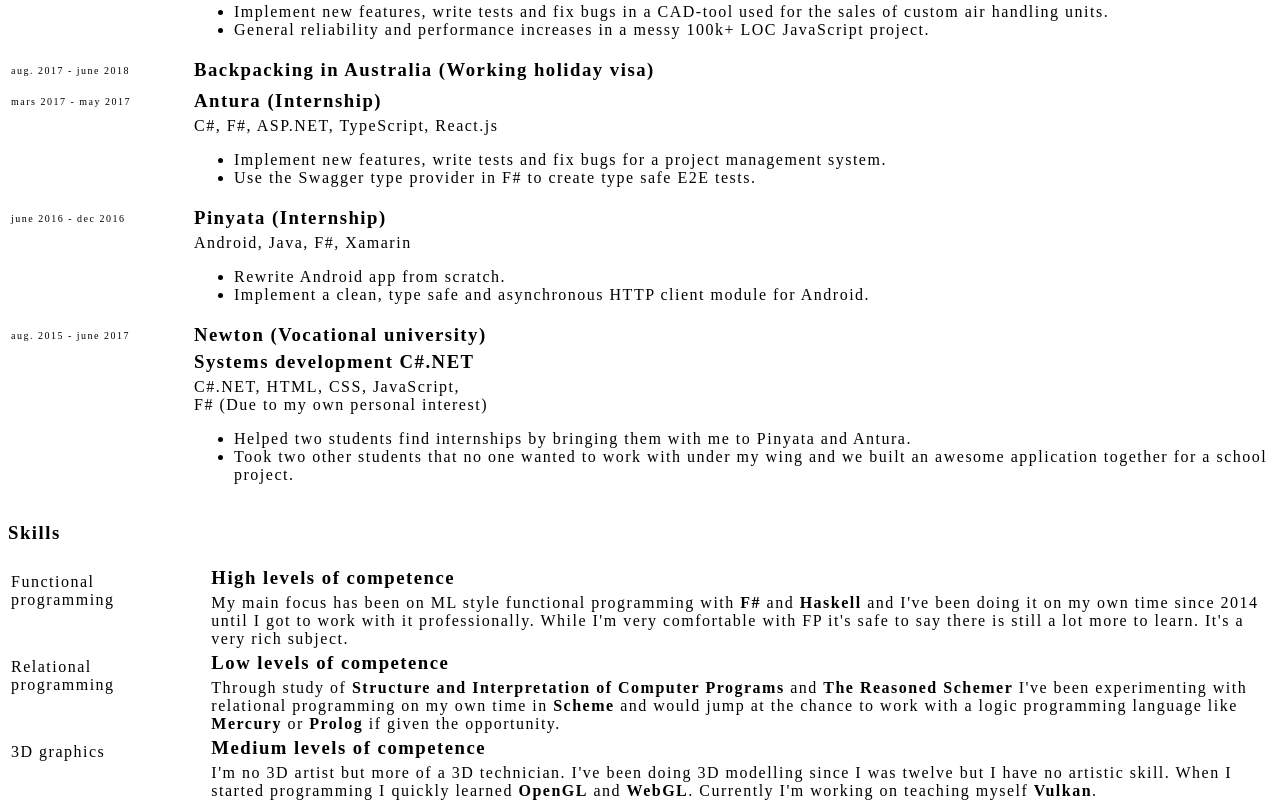
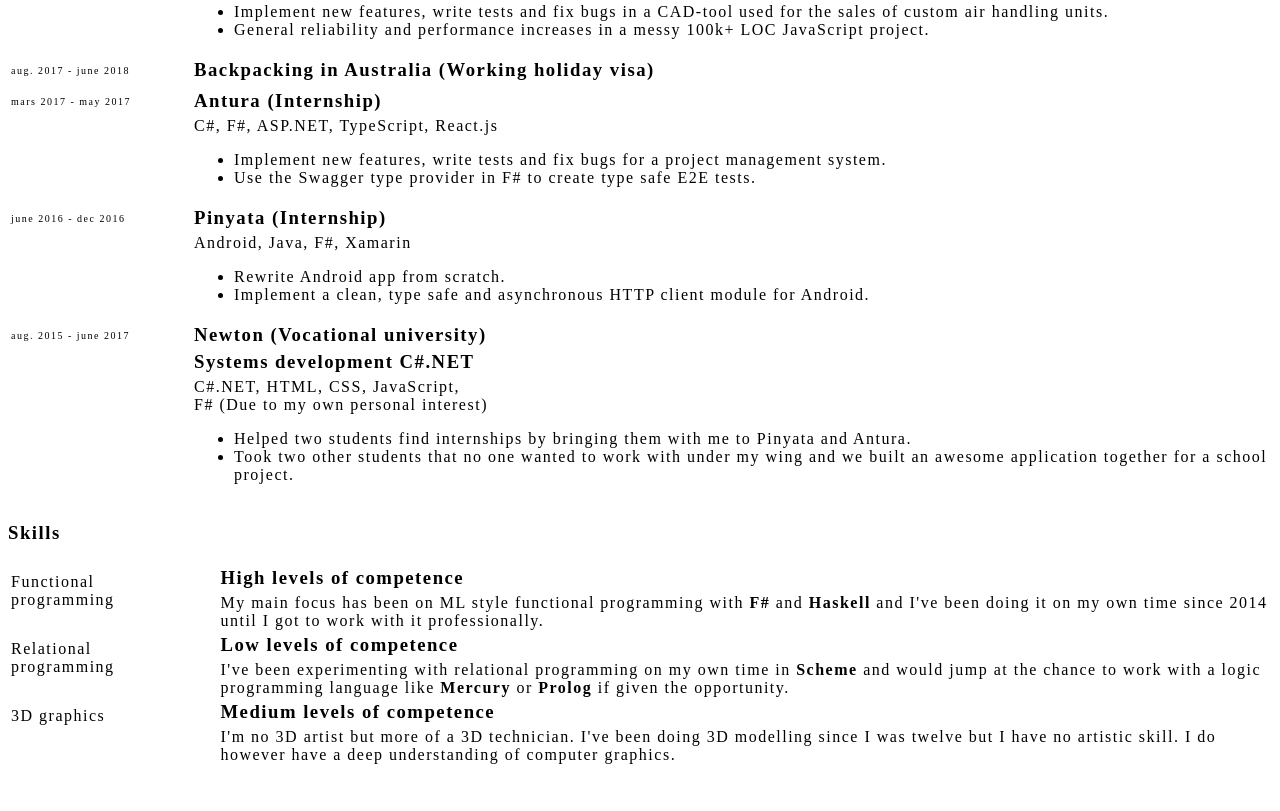
Before and after one commit to bjornkihlberg/CV, a plain HTML site: page docs/index.html in a window 1280 px wide. Shown: the part 453-1264 px from the top of the page. After the commit the page ends 1228 px from the top, so only its background shows below. Drawn offline with Linux system fonts and the light colour scheme.

Commit message:
fixielifix-lingonlix

```diff
--- a/docs/index.html
+++ b/docs/index.html
@@ -74,8 +74,8 @@
                 Introduction to Algebra, Linear algebra I, Single variable calculus
                 <ul>
                     <li>Clean up and share my notes with another student with dyslexia.</li>
-                    <li>Study <b>Structure and Interpretation of Computer Programs</b>.</li>
                     <li>Use LISP, Haskell and lots and lots of Markdown for notes and exercises.</li>
+                    <li>Work on personal software projects.</li>
                 </ul>
             </td>
         </tr>
@@ -165,18 +165,16 @@
             <td>
                 <h3>High levels of competence</h3>
                 My main focus has been on ML style functional programming with <b>F#</b> and <b>Haskell</b> and I've
-                been doing it on my own time since 2014 until I got to work with it professionally. While I'm very
-                comfortable with FP it's safe to say there is still a lot more to learn. It's a very rich subject.
+                been doing it on my own time since 2014 until I got to work with it professionally.
             </td>
         </tr>
         <tr>
             <td>Relational programming</td>
             <td>
                 <h3>Low levels of competence</h3>
-                Through study of <b>Structure and Interpretation of Computer Programs</b> and <b>The Reasoned
-                    Schemer</b> I've been experimenting with relational programming on my own time in <b>Scheme</b> and
-                would jump at the chance to work with a logic programming language like <b>Mercury</b> or <b>Prolog</b>
-                if given the opportunity.
+                I've been experimenting with relational programming on my own time in <b>Scheme</b> and would jump at
+                the chance to work with a logic programming language like <b>Mercury</b> or <b>Prolog</b> if given the
+                opportunity.
             </td>
         </tr>
         <tr>
@@ -184,8 +182,7 @@
             <td>
                 <h3>Medium levels of competence</h3>
                 I'm no 3D artist but more of a 3D technician. I've been doing 3D modelling since I was twelve but I have
-                no artistic skill. When I started programming I quickly learned <b>OpenGL</b> and <b>WebGL</b>.
-                Currently I'm working on teaching myself <b>Vulkan</b>.
+                no artistic skill. I do however have a deep understanding of computer graphics.
             </td>
         </tr>
     </table>
```
